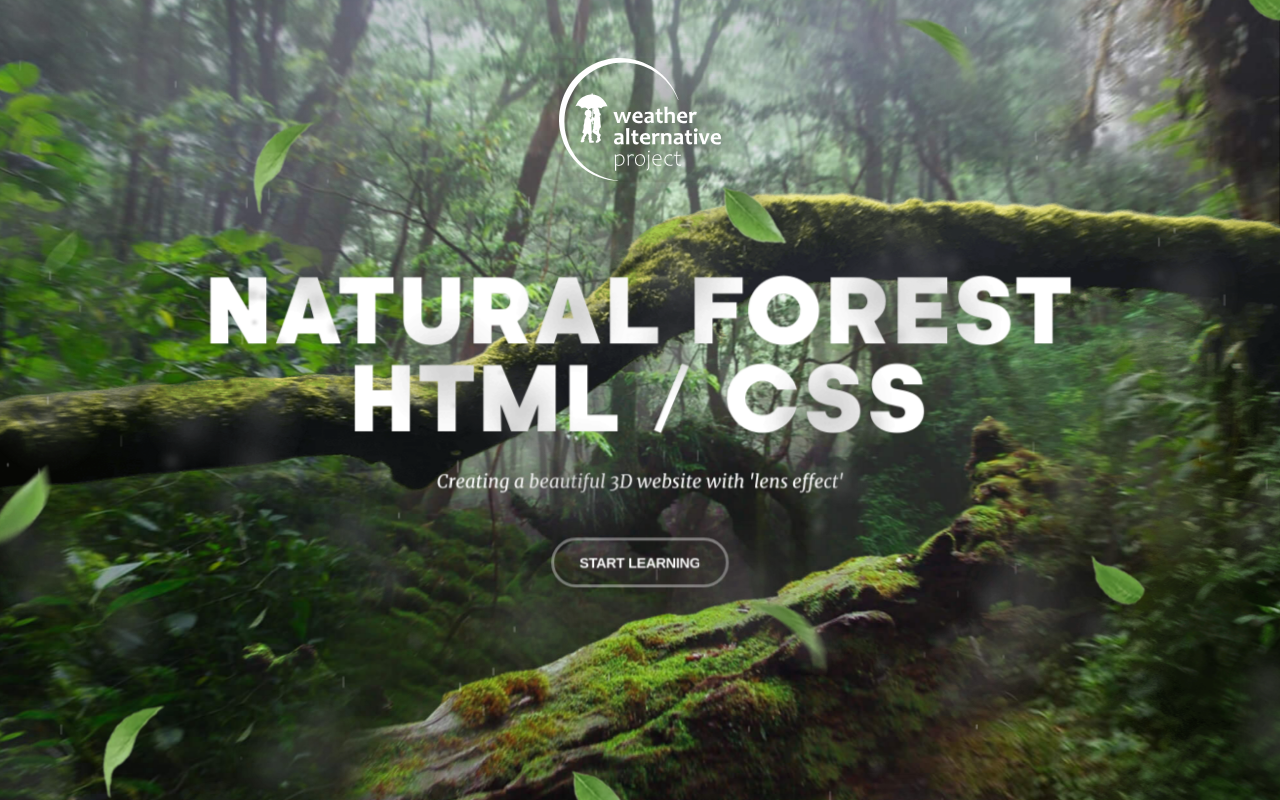
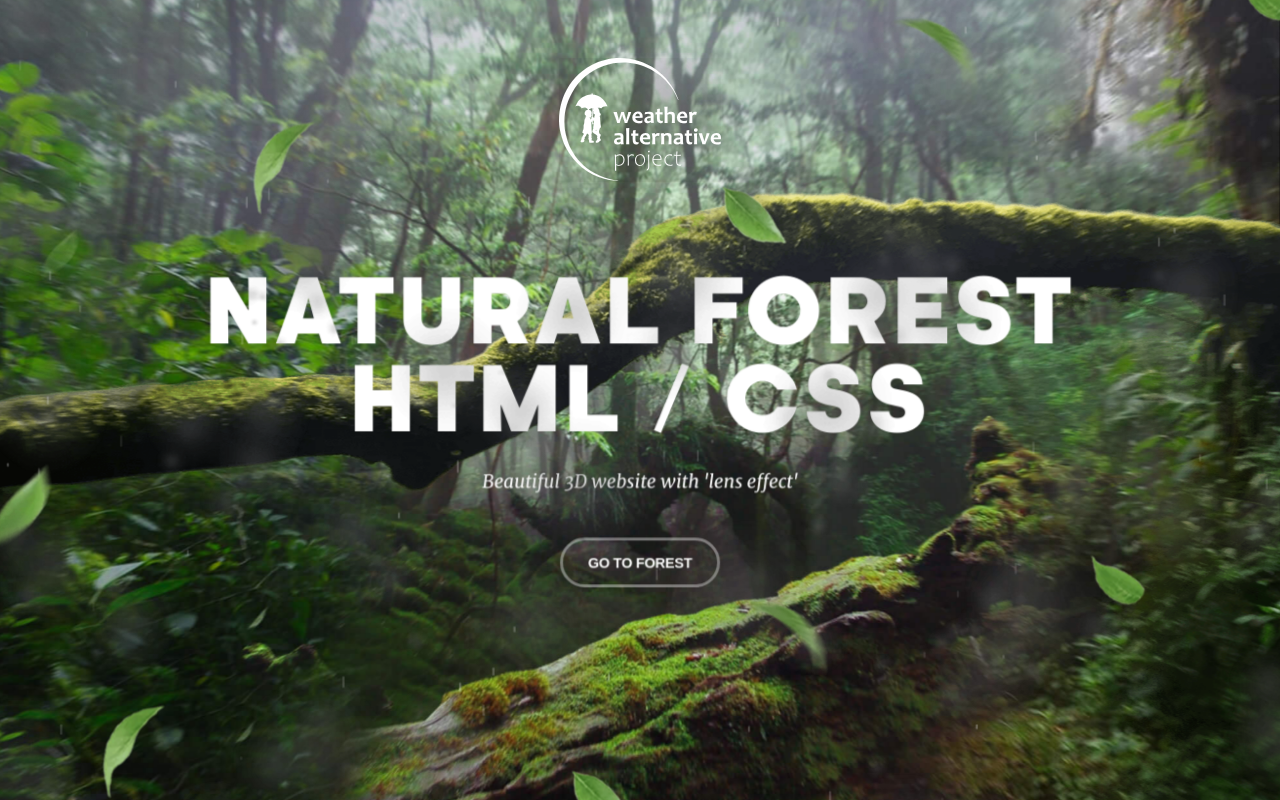
Before and after one commit to MixailFrontEnd/ParallaxForest, a plain HTML site: page index.html in a window 1280 px wide. Drawn offline with Linux system fonts and the light colour scheme.

Commit message:
Update index.html

```diff
--- a/index.html
+++ b/index.html
@@ -21,8 +21,8 @@
 			<div class="layers__item layer-3">
 				<div class="hero-content">
 					<h1>Natural Forest <span>HTML / CSS</span></h1>
-					<div class="hero-content__p">Creating a beautiful 3D website with 'lens effect'</div>
-					<button class="button-start">Start learning</button>
+					<div class="hero-content__p">Beautiful 3D website with 'lens effect'</div>
+					<button class="button-start">Go to forest</button>
 				</div>
 			</div>
 			<div class="layers__item layer-4">
```
